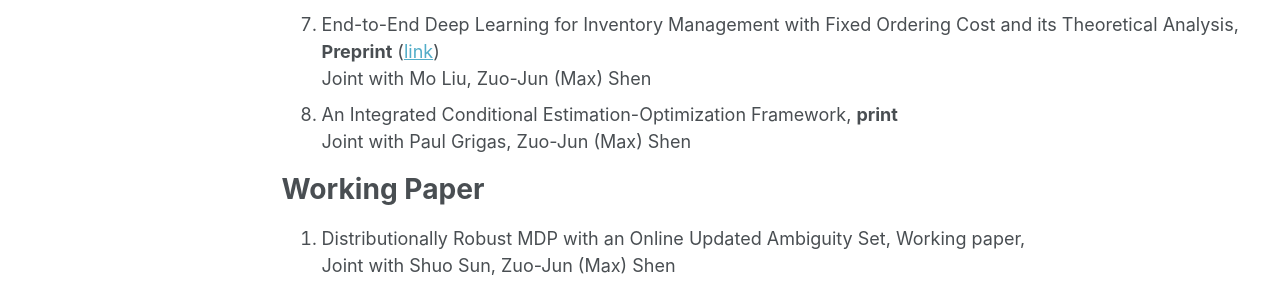
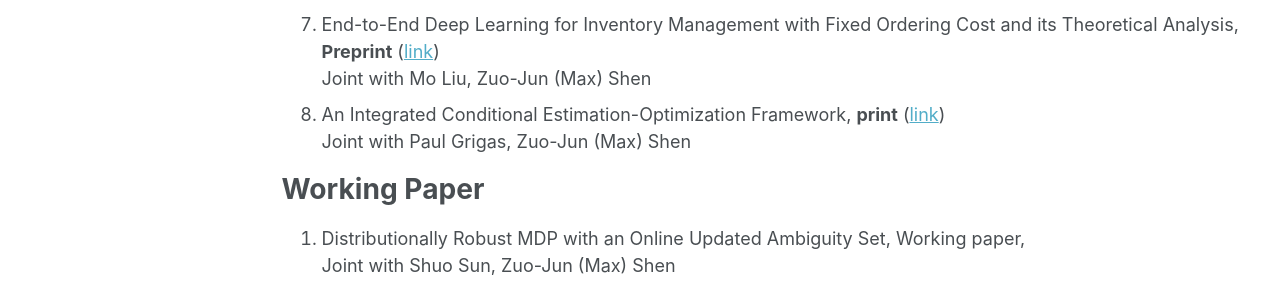
Before and after one commit to alicemengqi/site, a Jekyll site: the page built from _pages/publications.md, in a window 1280 px wide and 1307 px high. Shown: the part 686-978 px from the top of the window. Built offline with Jekyll 4.4.1, drawn with Linux system fonts in a browser that asks for light colours.

Commit message:
Update publications.md

```diff
--- a/_pages/publications.md
+++ b/_pages/publications.md
@@ -21,7 +21,7 @@
 Joint with Ho-Yin Mak, Zuo-Jun (Max) Shen
 1. End-to-End Deep Learning for Inventory Management with Fixed Ordering Cost and its Theoretical Analysis, **Preprint** ([link](https://papers.ssrn.com/sol3/papers.cfm?abstract_id=3888897))
 Joint with Mo Liu, Zuo-Jun (Max) Shen
-1. An Integrated Conditional Estimation-Optimization Framework, **print**
+1. An Integrated Conditional Estimation-Optimization Framework, **print** ([link](https://alicemengqi.github.io/site/files/iceo.pdf))
 Joint with Paul Grigas, Zuo-Jun (Max) Shen
 
 
```
